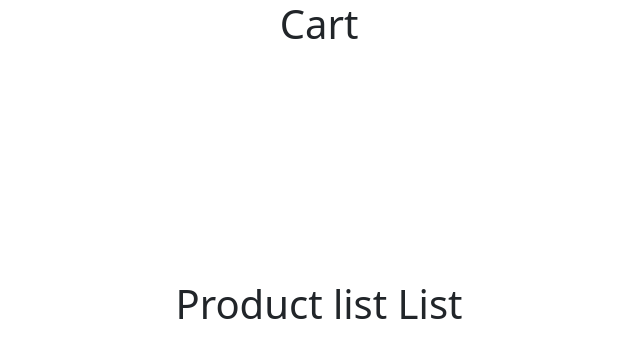
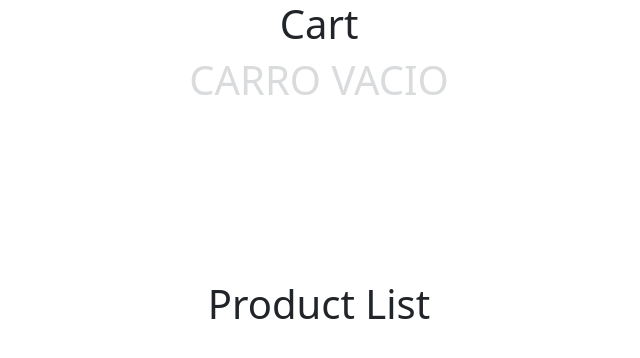
Before and after one commit to eddieelorza/addToCart-kodemiaChallenge, a plain HTML site: page index.html in a window 1280 px wide. Shown: the whole page, without its empty margins (321-961 px from the left). Drawn offline with nearby package versions, Linux system fonts and the light colour scheme; no server answers.

Commit message:
feat: add new files

```diff
--- a/index.html
+++ b/index.html
@@ -18,14 +18,16 @@
         <h1 class="text-center">Cart</h1>
 
         <ul class="friend-list col-12 col-md-10" id="card-list">
-
+         <li>
+            <h1 class="text-secondary text-center opacity-25">CARRO VACIO</h1>
+         </li>
         </ul>
         <h1 id="total-price"></h1>
 
     </section>
     <section class="row d-flex justify-content-evenly" id="wrapper-products">
         <div>
-            <h1 class="text-center">Product list List</h1>
+            <h1 class="text-center">Product List</h1>
         </div>
     </section>
 
```
